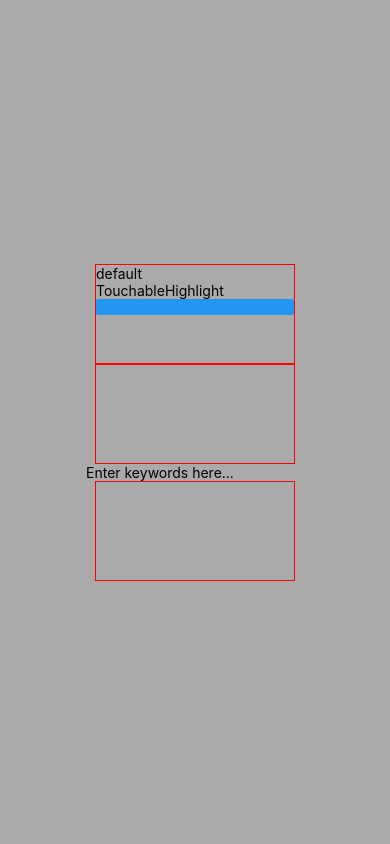
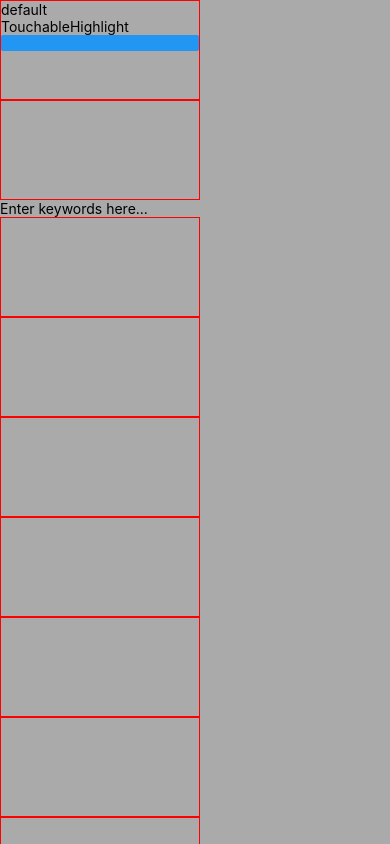
Before and after one commit to suranartnc/react-native-tutorial, a React Native app in the folder AwesomeProject/: screen / in a window 390 px wide. Built offline with nearby package versions, Linux system fonts and the light colour scheme.

Commit message:
add ScrollView

```diff
--- a/AwesomeProject/App.js
+++ b/AwesomeProject/App.js
@@ -15,7 +15,8 @@
   Image,
   Button,
   Alert,
-  TouchableHighlight
+  TouchableHighlight,
+  ScrollView
 } from 'react-native';
 
 const instructions = Platform.select({
@@ -60,7 +61,8 @@
 
   render() {
     return (
-      <View style={styles.container}>
+      <ScrollView contentContainerStyle={styles.container}>
+        <View>
           <View style={styles.highlight}>
             <Text>{this.state.output}</Text>
             <TouchableHighlight onPress={() => { Alert.alert('TouchableHighlight'); }}>
@@ -87,7 +89,17 @@
               onSubmitEditing={this.handleKeywordsSubmitted}
             />
           <View style={styles.highlight} />
+          <View style={styles.highlight} />
+          <View style={styles.highlight} />
+          <View style={styles.highlight} />
+          <View style={styles.highlight} />
+          <View style={styles.highlight} />
+          <View style={styles.highlight} />
+          <View style={styles.highlight} />
+          <View style={styles.highlight} />
+
         </View>
+      </ScrollView>
     );
   }
 }
@@ -95,9 +107,9 @@
 const styles = StyleSheet.create({
   container: {
     backgroundColor: '#aaa',
-    flex: 1,
-    justifyContent: 'center',
-    alignItems: 'center',
+    // flex: 1,
+    // justifyContent: 'center',
+    // alignItems: 'center',
   },
   highlight: {
     borderWidth: 1,
```
Lines whose indentation alone changed are shown as unchanged.
